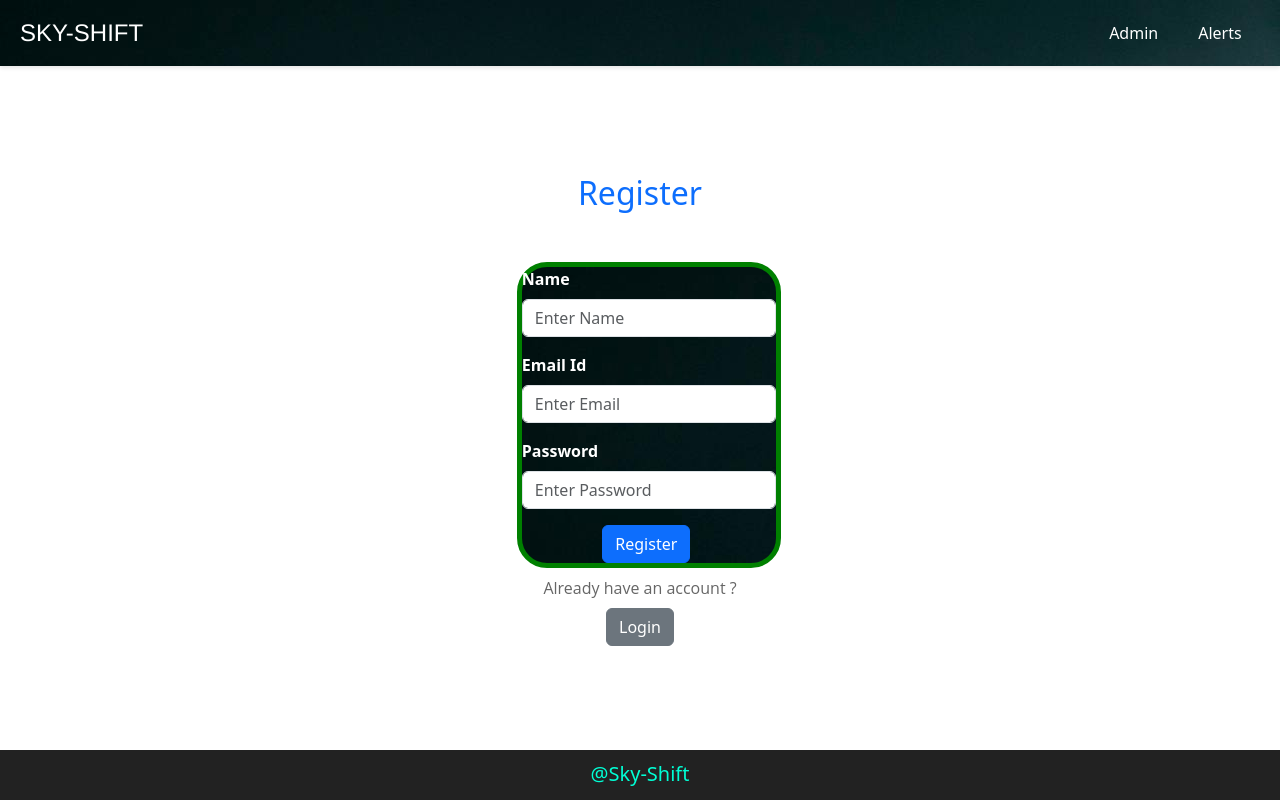
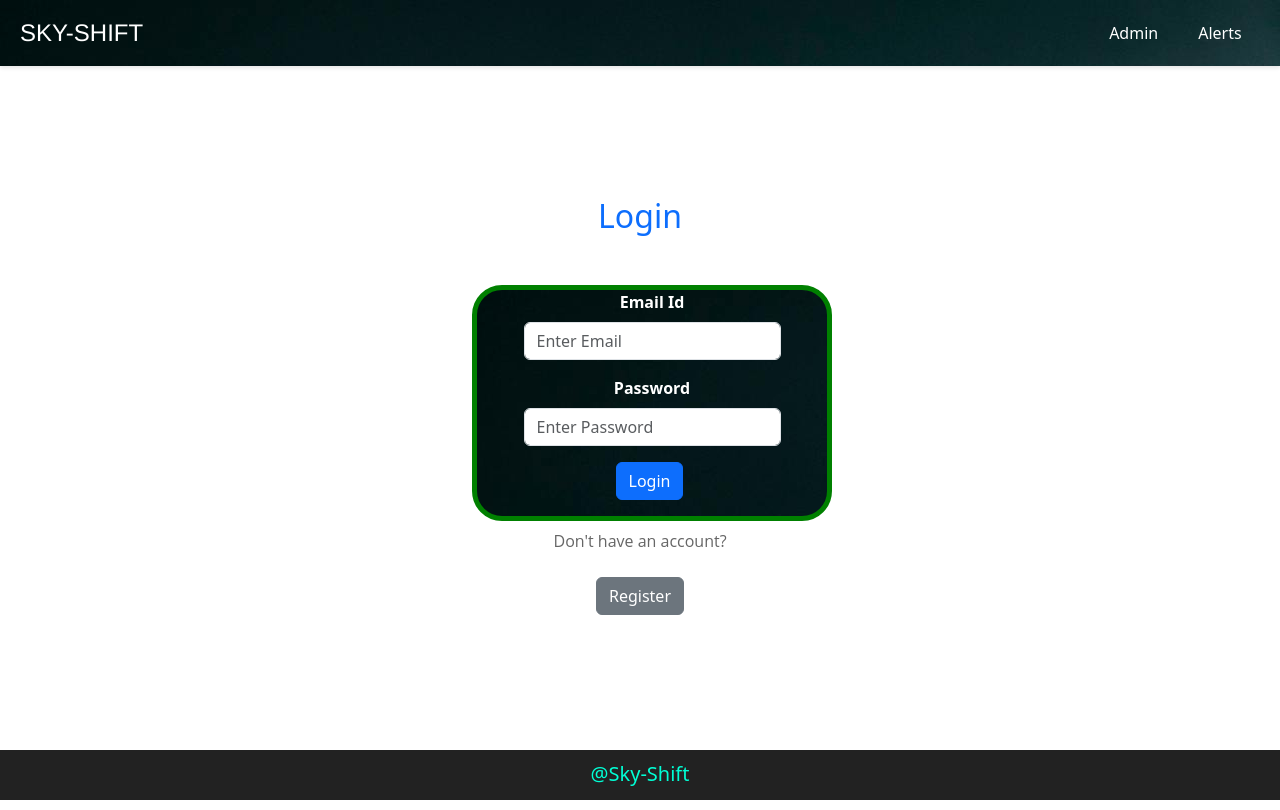
Before and after one commit to vishnupuvvada7/WeatherApp, a React (Vite) app in the folder frontend/: page / in a window 1280 px wide. Shown: the top 810 px of the page. Built offline with nearby package versions, Linux system fonts and the light colour scheme.

Commit message:
changes 7

```diff
--- a/frontend/src/components/App.jsx
+++ b/frontend/src/components/App.jsx
@@ -12,7 +12,7 @@
     <div style={{marginTop : '-3.5rem'}}>
       <BrowserRouter >
         <Routes>
-          <Route path="/" element ={<Register/>} />
+          <Route path="/" element ={<Login/>} />
           <Route path="/login" element ={<Login/>} />
           <Route path="/register" element ={<Register/>} />
           <Route path="/home" element ={<Home/>} />
```
